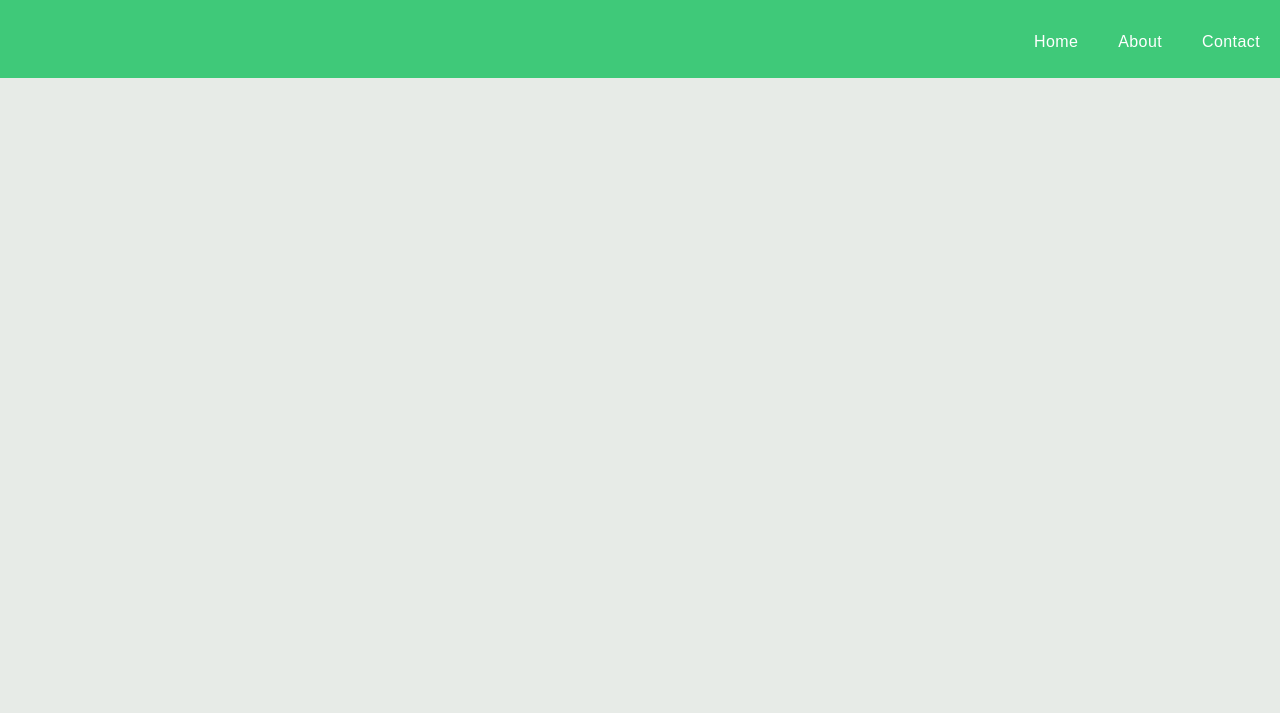
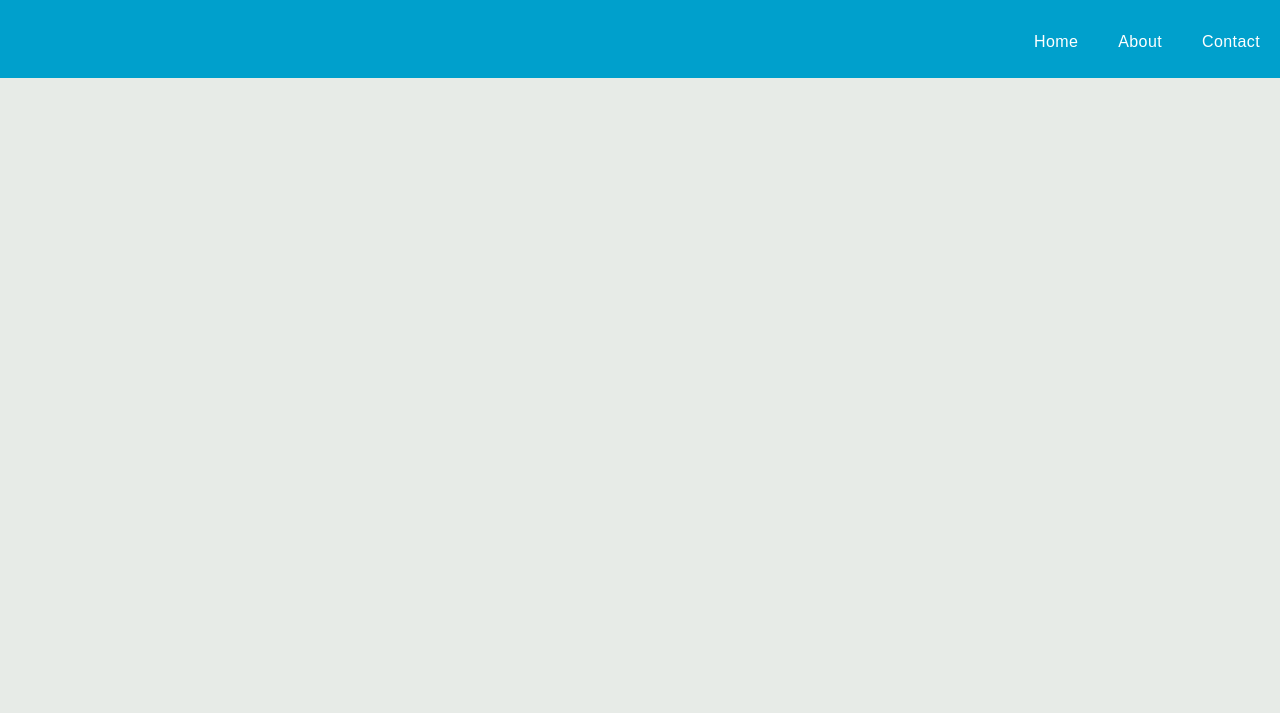
Before and after one commit to 187jjay187/CSP2, a website: page src/index.html in a window 1280 px wide. Shown: the top 713 px of the page. Drawn offline with Linux system fonts and the light colour scheme; files whose address does not match are found by name; a web font is replaced by a local one.

Commit message:
Add fix for linters errors 2

```diff
--- a/src/index.css
+++ b/src/index.css
@@ -24,17 +24,10 @@ header {
   display: flex;
   justify-content: space-between;
   align-items: center;
-  background-color: #3FC979;
+  background-color: #00a0cc;
   color: #fff;
 }
 
-/* .logo span {
-  font-size: 3rem;
-  font-weight: 700;
-  line-height: 1.7;
-  color:#fff;
-  margin-inline: 2rem;
-} */
 .menunav {
   display: flex;
   justify-content: space-around;
```
